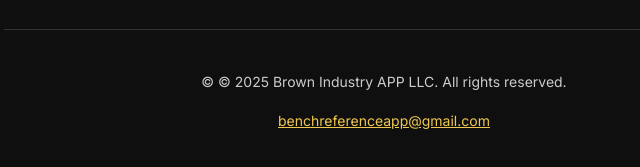
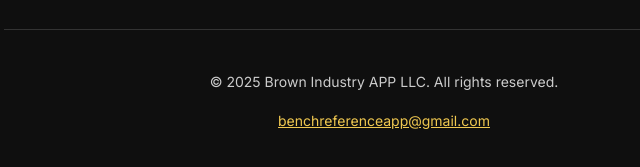
Before and after one commit to aarondavid7712-star/bench-reference-privacy, a plain HTML site: page support-privacy.html in a window 1280 px wide. Shown: the part 2744-2911 px from the top of the page, 256-896 px from the left. Drawn offline with Linux system fonts and the light colour scheme.

Commit message:
Update support-privacy.html

```diff
--- a/support-privacy.html
+++ b/support-privacy.html
@@ -124,7 +124,7 @@
   </section>
 
   <footer>
-    <p>&copy; © 2025 Brown Industry APP LLC. All rights reserved.</p>
+    <p>&copy; 2025 Brown Industry APP LLC. All rights reserved.</p>
     <p style="margin-top: 10px;"><a href="mailto:benchreferenceapp@gmail.com">benchreferenceapp@gmail.com</a></p>
   </footer>
 </body>
```
